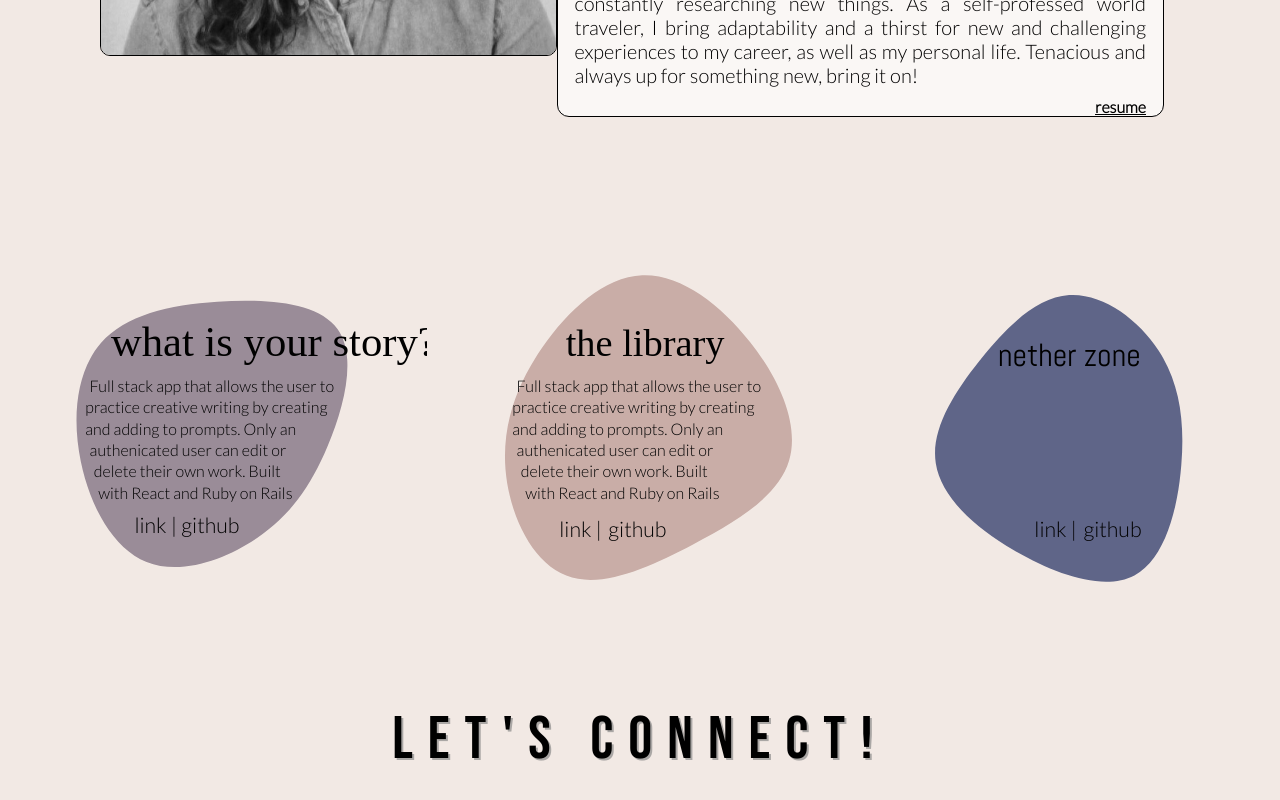
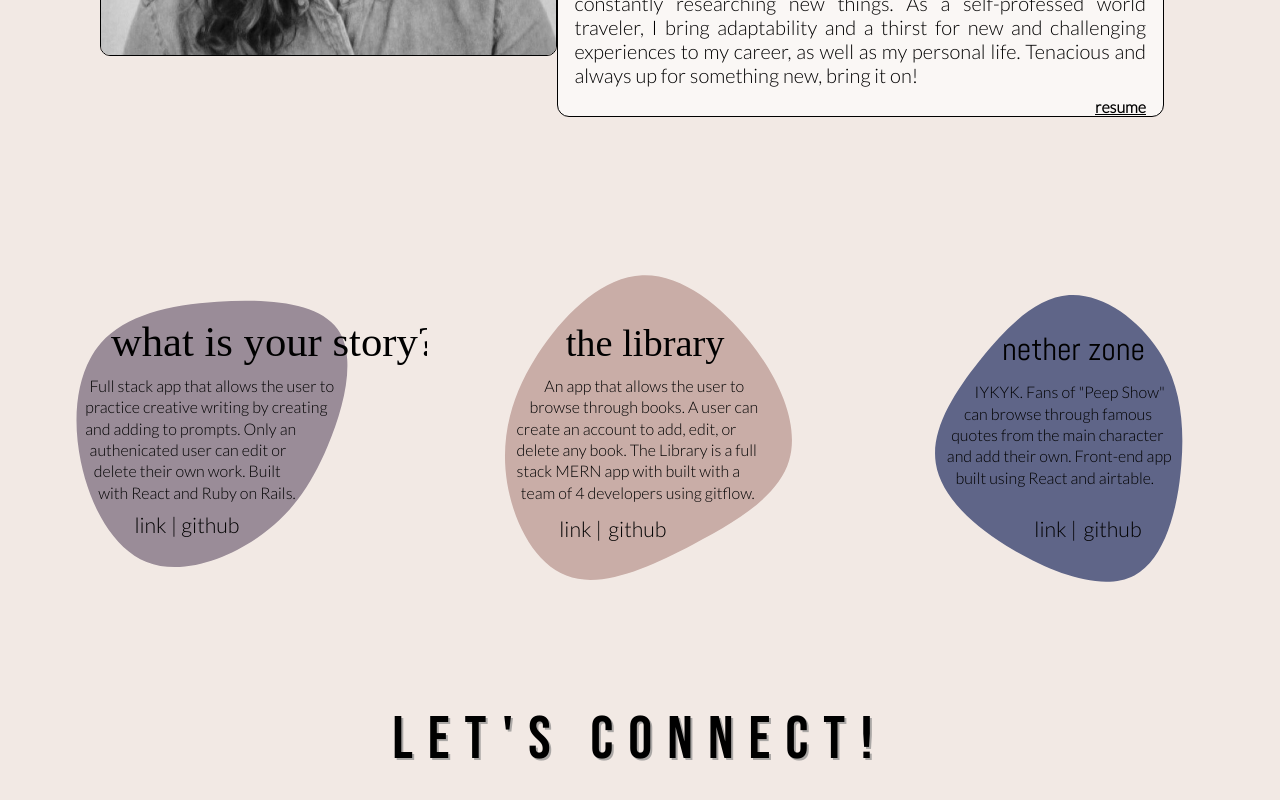
Before and after one commit to jckrft/portfolio, a React (Create React App) app in the folder client/: page /contact in a window 1280 px wide. Shown: the part 658-1458 px from the top of the page. Built offline with nearby package versions, Linux system fonts and the light colour scheme; a web font is replaced by a local one.

Commit message:
project info

```diff
--- a/client/src/components/Projects.jsx
+++ b/client/src/components/Projects.jsx
@@ -20,7 +20,7 @@ export default function Projects() {
             <text x="40" y="102">and adding to prompts. Only an</text>
             <text x="42" y="112">authenicated user can edit or</text>
             <text x="44" y="122">delete their own work. Built</text>
-            <text x="46" y="132">with React and Ruby on Rails</text>
+            <text x="46" y="132">with React and Ruby on Rails.</text>
             <a
               className="external-link"
               href="https://github.com/jckrft/what-is-your-story"
@@ -54,12 +54,12 @@ export default function Projects() {
             <text x="65" y="65" className="name-2">
               the library
             </text>
-            <text x="42" y="82">Full stack app that allows the user to</text>
-            <text x="40" y="92">practice creative writing by creating</text>
-            <text x="40" y="102">and adding to prompts. Only an</text>
-            <text x="42" y="112">authenicated user can edit or</text>
-            <text x="44" y="122">delete their own work. Built</text>
-            <text x="46" y="132">with React and Ruby on Rails</text>
+            <text x="55" y="82">An app that allows the user to</text>
+            <text x="48" y="92">browse through books. A user can</text>
+            <text x="42" y="102">create an account to add, edit, or</text>
+            <text x="42" y="112">delete any book. The Library is a full</text>
+            <text x="42" y="122">stack MERN app with built with a</text>
+            <text x="44" y="132">team of 4 developers using gitflow.</text>
             <a
               className="external-link"
               href="https://jasz-library.netlify.app"
@@ -89,9 +89,15 @@ export default function Projects() {
               d="M43.3,-37.3C53,-22.4,55.6,-4.5,53.9,16.1C52.3,36.8,46.3,60.3,31.9,68C17.4,75.6,-5.5,67.3,-24.6,56.2C-43.6,45,-58.8,31,-61.2,15.4C-63.6,-0.1,-53.1,-17,-40.7,-32.6C-28.4,-48.2,-14.2,-62.3,1.3,-63.4C16.8,-64.4,33.6,-52.3,43.3,-37.3Z"
               transform="translate(100 100)"
             />
-            <text x="68" y="70" className="name-3">
+            <text x="70" y="67" className="name-3">
               nether zone
             </text>
+            <text x="57" y="85">IYKYK. Fans of "Peep Show"</text>
+            <text x="52" y="95">can browse through famous</text>
+            <text x="46" y="105">quotes from the main character</text>
+            <text x="44" y="115">and add their own. Front-end app</text>
+            <text x="48" y="125">built using React and airtable.</text>
+            {/* <text x="44" y="132">team of 4 developers using gitflow.</text> */}
             <a
               className="external-link"
               href="https://netherzone.netlify.app"
```
